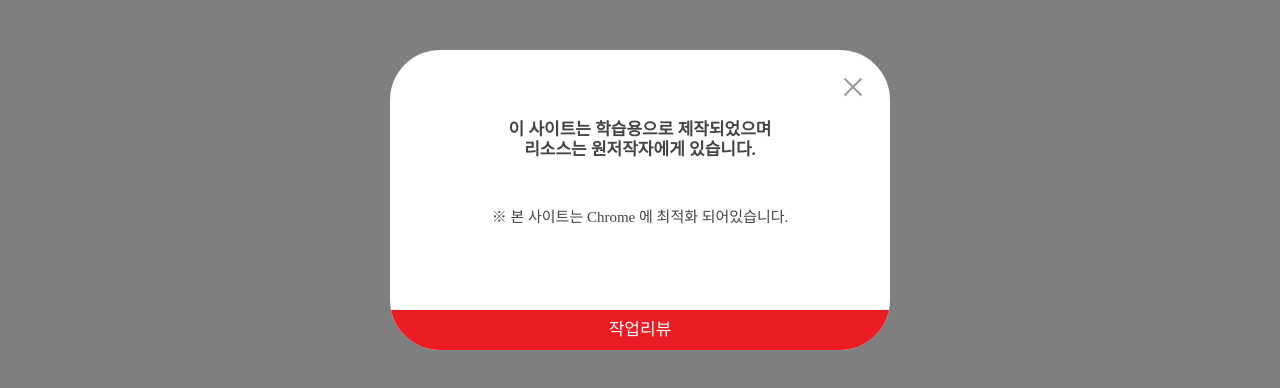
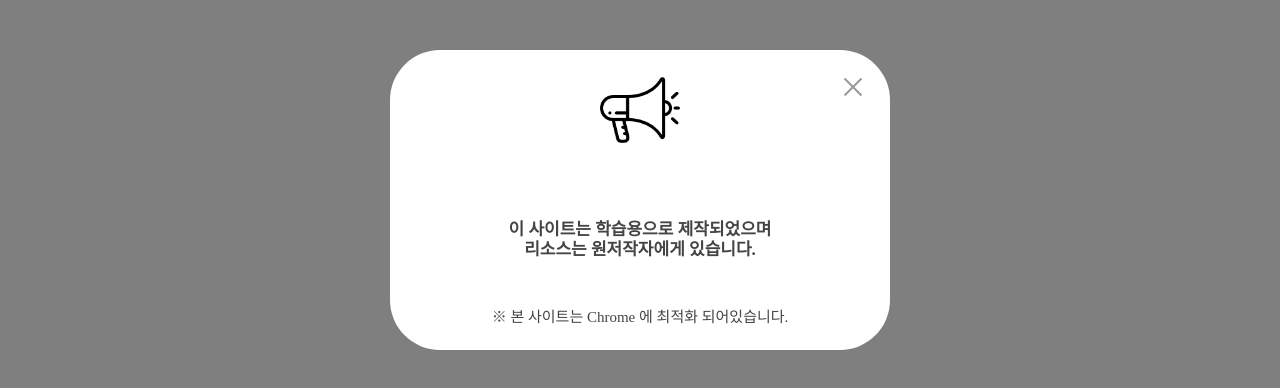
Before and after one commit to oplidote/vue-web, a Vue app: page / in a window 1280 px wide. Shown: the part 200-588 px from the top of the page. Built offline with nearby package versions, Linux system fonts and the light colour scheme.

Commit message:
modal icon

```diff
--- a/src/components/ModalView.vue
+++ b/src/components/ModalView.vue
@@ -1,16 +1,11 @@
 <template>
     <div class="modal">
         <div class="cap"></div>
+
         <div class="modal-wrap">
+            <img class="caution" src="@/images/megaphone.png" alt="">
             <b>이 사이트는 학습용으로 제작되었으며<br>리소스는 원저작자에게 있습니다.</b>
             ※ 본 사이트는 Chrome 에 최적화 되어있습니다.
-            <div class="modal-comment">
-                <a href="#" class="comment-bt">작업리뷰</a>
-                <div class="comment-box">
-                    <p>
-                    </p>
-                </div>
-            </div>
 
             <button @click="closeModal" class="modal-close"></button>
         </div>
@@ -45,7 +40,10 @@ export default {
     background-color: rgba(0, 0, 0, 0.5);
     z-index: 9999;
 }
-
+.caution {
+    margin-top: 20px;
+    width: 80px;
+}
 .modal-wrap {
     position: fixed;
     top: 50%;
```
Also changed, not shown: src/images/megaphone.png (added).
